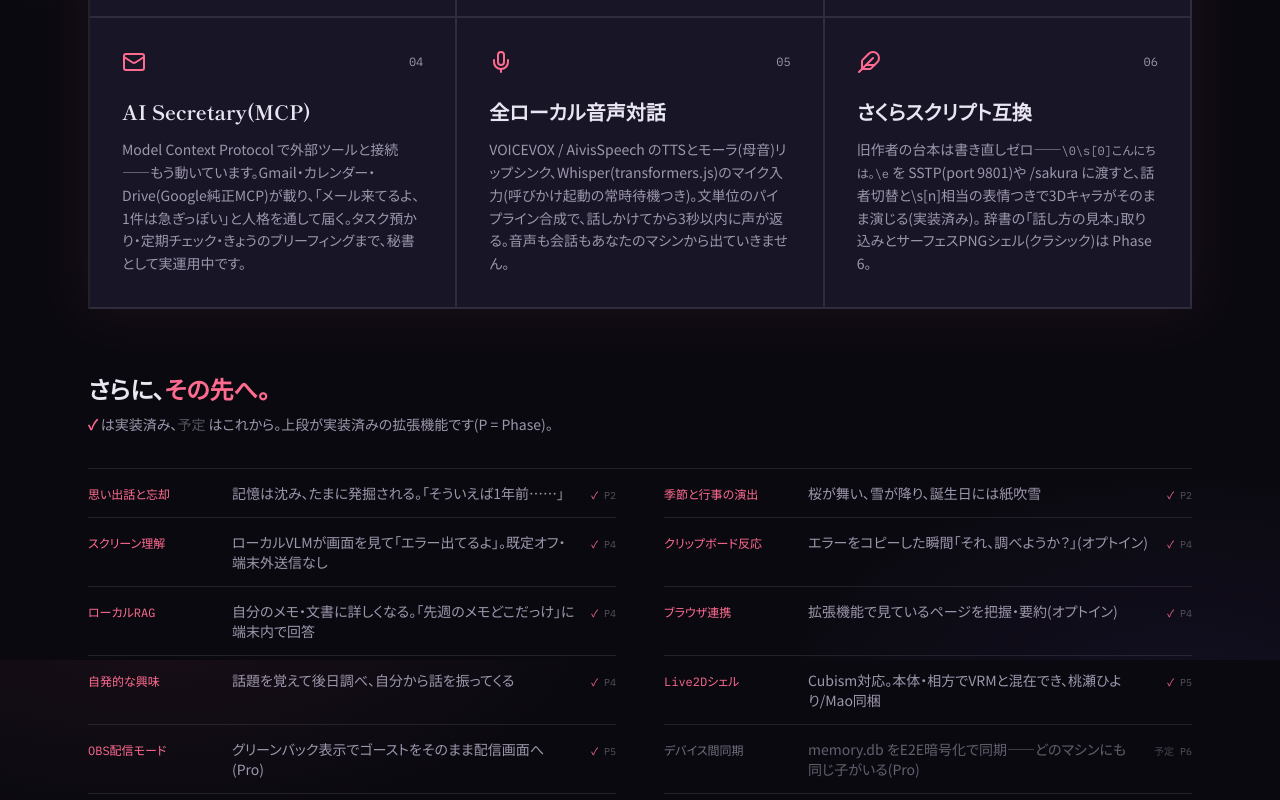
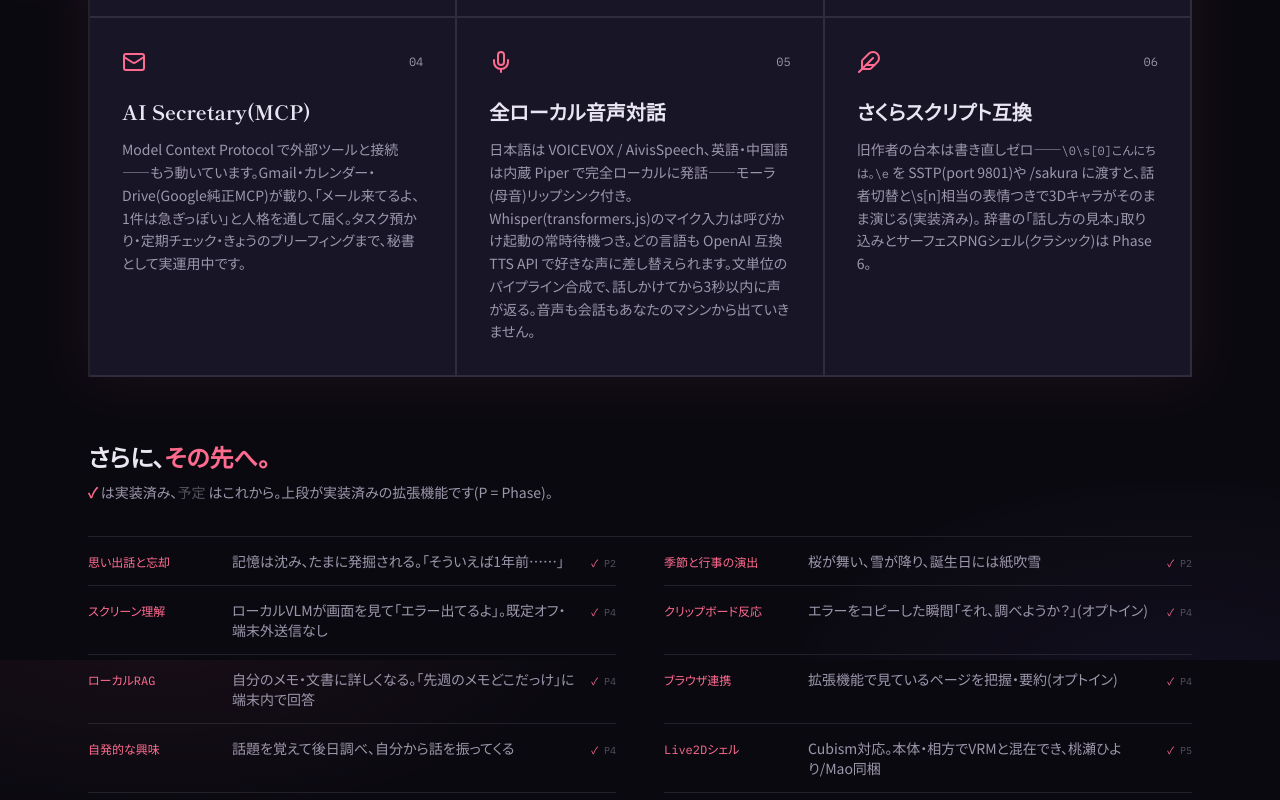
Before and after one commit to emerauda/mirika-web, a React (Vite) app: page / in a window 1280 px wide. Shown: the part 2540-3340 px from the top of the page. Built offline with nearby package versions, Linux system fonts and the light colour scheme.

Commit message:
Reflect built-in multilingual voice and the TTS API
English and Chinese now speak through a built-in Piper engine, and any
language can be overridden with an OpenAI-compatible TTS API, so update
the feature card, stack, roadmap, and FAQ that previously named only
VOICEVOX.

```diff
--- a/src/components/Faq.tsx
+++ b/src/components/Faq.tsx
@@ -31,7 +31,7 @@ const ITEMS: Item[] = [
   },
   {
     q: 'オフラインでも動きますか?',
-    a: '動きます。会話(ローカルLLM)・音声(VOICEVOX / Whisper)・記憶(SQLite)がすべて端末内で完結するので、ネットが切れてもゴーストは死にません。',
+    a: '動きます。会話(ローカルLLM)・音声(VOICEVOX・内蔵Piper / Whisper)・記憶(SQLite)がすべて端末内で完結するので、ネットが切れてもゴーストは死にません。',
   },
   {
     q: '会話や画面の内容は、どこかに送信されますか?',
--- a/src/components/Features.tsx
+++ b/src/components/Features.tsx
@@ -37,7 +37,7 @@ const FEATURES: Feature[] = [
     Icon: Mic,
     num: '05',
     title: '全ローカル音声対話',
-    desc: 'VOICEVOX / AivisSpeech のTTSとモーラ(母音)リップシンク、Whisper(transformers.js)のマイク入力(呼びかけ起動の常時待機つき)。文単位のパイプライン合成で、話しかけてから3秒以内に声が返る。音声も会話もあなたのマシンから出ていきません。',
+    desc: '日本語は VOICEVOX / AivisSpeech、英語・中国語は内蔵 Piper で完全ローカルに発話——モーラ(母音)リップシンク付き。Whisper(transformers.js)のマイク入力は呼びかけ起動の常時待機つき。どの言語も OpenAI 互換 TTS API で好きな声に差し替えられます。文単位のパイプライン合成で、話しかけてから3秒以内に声が返る。音声も会話もあなたのマシンから出ていきません。',
   },
   {
     Icon: Feather,
--- a/src/components/Roadmap.tsx
+++ b/src/components/Roadmap.tsx
@@ -39,7 +39,7 @@ const PHASES: Phase[] = [
     label: 'Phase 5',
     status: 'next',
     title: 'プロダクト化',
-    desc: '配布パッケージ(3 OS)、Free/Pro/Enterprise の3層ライセンスと管理ポリシー、秘密情報の暗号化、デフォルトキャラ同梱、Live2Dシェル、文脈アニメーション(動作タグ+VRMA)、音声クローン(代替TTS)、5言語対応、システムチェック、OSSライセンス表記。DLした瞬間から完成品。',
+    desc: '配布パッケージ(3 OS)、Free/Pro/Enterprise の3層ライセンスと管理ポリシー、秘密情報の暗号化、デフォルトキャラ同梱、Live2Dシェル、文脈アニメーション(動作タグ+VRMA)、多言語ローカル音声(日=VOICEVOX・英中=内蔵Piper)と OpenAI 互換 TTS API、5言語対応、システムチェック、OSSライセンス表記。DLした瞬間から完成品。',
   },
   {
     label: 'Phase 6',
--- a/src/components/Stack.tsx
+++ b/src/components/Stack.tsx
@@ -8,7 +8,7 @@ const STACK: StackItem[] = [
   { name: '@pixiv/three-vrm', desc: 'VRMシェル: 表情・視線・SpringBone(揺れもの)' },
   { name: 'Cubism SDK for Web', desc: 'Live2Dシェル(実装済み)+クラシックシェル(Phase 6 予定)' },
   { name: 'llama.cpp / Ollama', desc: '同梱エンジン+外部ランタイム自動検出(LM Studio 対応)' },
-  { name: 'VOICEVOX + Whisper', desc: '全ローカル音声対話・音素リップシンク' },
+  { name: 'VOICEVOX / Piper + Whisper', desc: '全ローカル音声対話(日=VOICEVOX・英中=内蔵Piper)・音素リップシンク' },
   { name: 'SQLite(node:sqlite)', desc: '数年単位の長期記憶・想起検索・就寝時整理' },
   { name: 'MCP', desc: '秘書ツール連携(SAORI文化の現代版)' },
 ];
```
